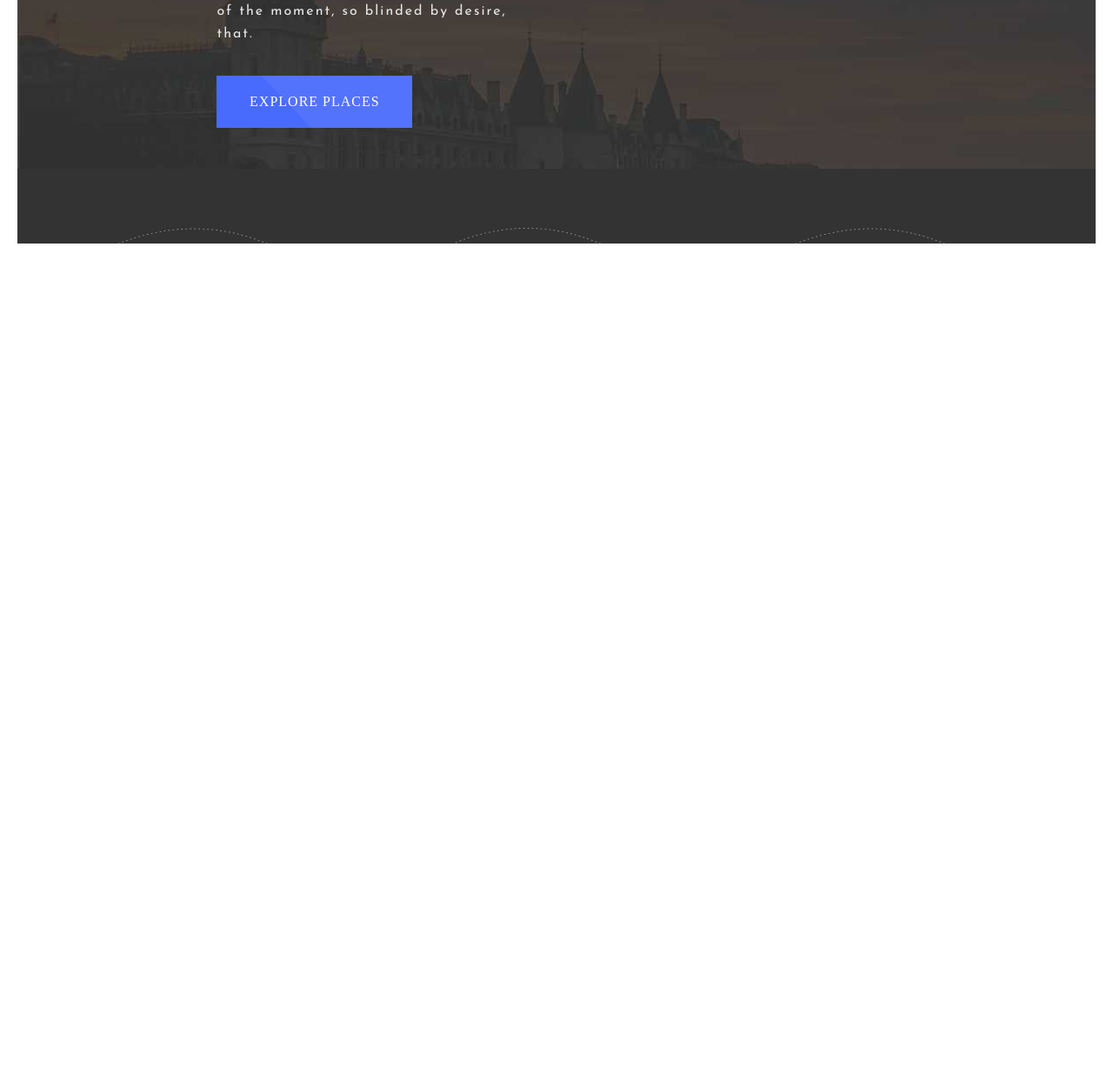
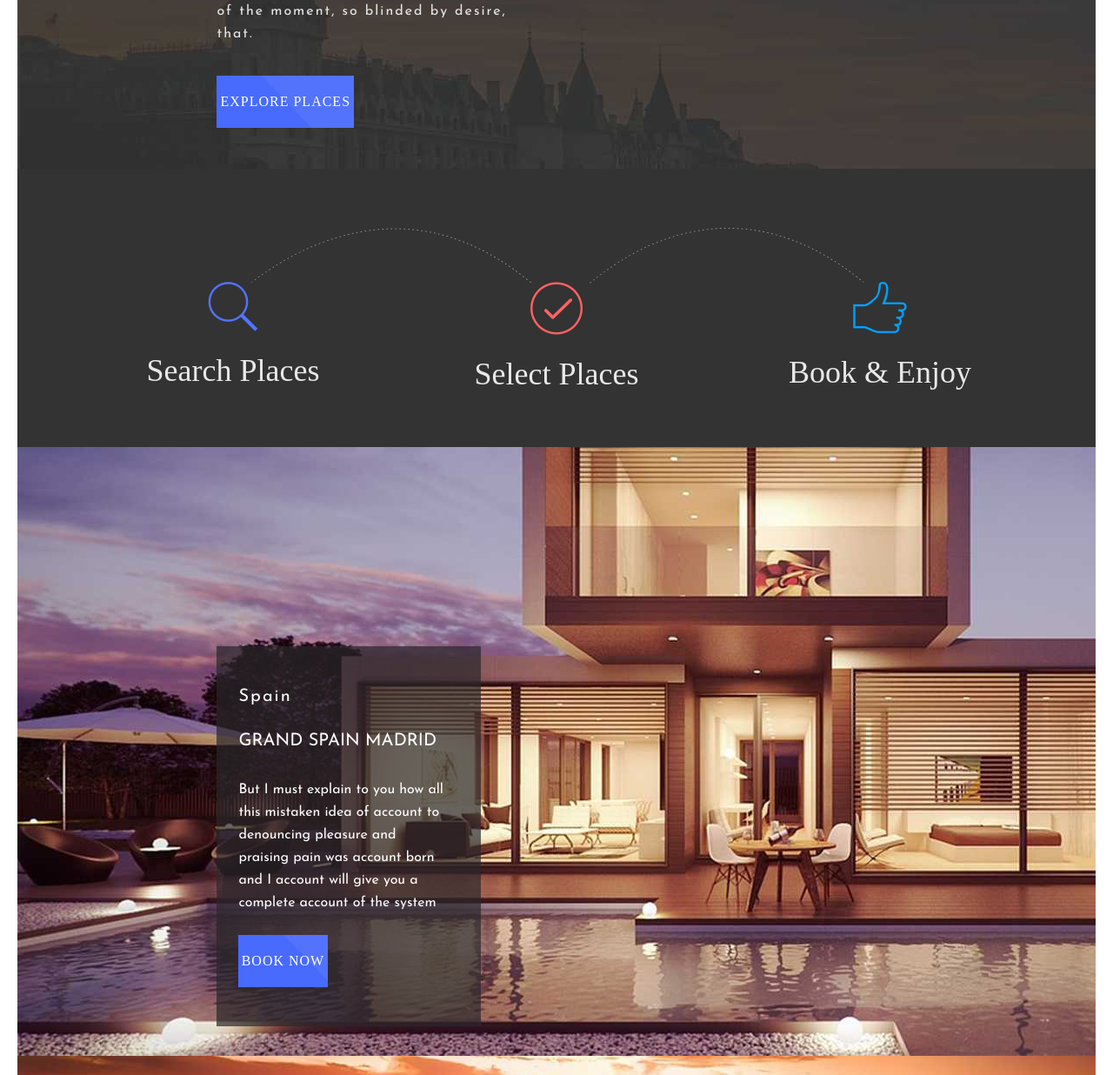
Before and after one commit to 123Irina/homework, a plain HTML site: page First test/index.html in a window 1280 px wide. Shown: the part 1331-2567 px from the top of the page at 87% size. Before the commit the page ends 1631 px from the top, so only its background shows below. Drawn offline with Linux system fonts and the light colour scheme; a web font is replaced by a local one.

Commit message:
test before last block

```diff
--- a/First test/css/style.css
+++ b/First test/css/style.css
@@ -3,6 +3,7 @@
     margin: 0 auto;
     padding: 0;
     color: rgb(255,255,255);
+    font-family: "Josefin Sans", sans-serif;
 }
 
 body {
@@ -16,7 +17,7 @@ h2 {
 button {
     background: url("../img/bg_button.png");
     height: 60px;
-    width: 225px;
+    width: 42%;
     border: none;
     font-size: 16px;
     letter-spacing: 1px;
@@ -139,5 +140,68 @@ div.row2 img {
     margin-right: 0;
 }
 .how_it_work {
-    background: #333333 url("../img/how_it_work.png");
+    background: #333333;
+
 }
+.how_it_work ul {
+    background: #333333 url("../img/how_it_work.png") no-repeat center 0%;
+    display: flex;
+    margin: 0 auto;
+    justify-content: space-between;
+    padding: 5%;
+}
+.how_it_work ul li {
+    display: inline-block;
+    width: 30%;
+    text-align: center;
+    background-color: #333333;
+    border-radius: 50%;
+}
+.how_it_work ul li p {
+    font-size: 36px;
+    color: rgb(232,232,232);
+    font-family: Aleo, serif;
+    text-align: center;
+    margin-top: 20px;
+}
+.villa {
+    height: 700px;
+    background-image: url("../img/thrird_bg.jpg");
+    padding-left: 18.5%;
+    padding-top: 18.5%;
+}
+.sea {
+    height: 700px;
+    background-image: url("../img/fourd_bg.jpg");
+    padding-right: 18.5%;
+    padding-top: 18.5%;
+}
+.sea div {
+    float: right;
+}
+.villa div, .sea div {
+    width: 30%;
+    min-height: 370px;
+    background-color: rgba(42,39,43,0.7);
+    margin: 0;
+    font-size: 16px;
+    line-height: 26px;
+    color: rgb(232,232,232);
+    padding: 45px 35px 45px 25px;
+}
+.villa div h4, .sea div h4 {
+    font-size: 20px;
+    letter-spacing: 2px;
+    font-weight: normal;
+    margin-bottom: 25px;
+}
+.villa div h3, .sea div h3 {
+    font-size: 20px;
+    text-transform: uppercase;
+    color: rgb(254,254,254);
+    font-weight: normal;
+    margin-bottom: 30px;
+}
+.villa div p, .sea div p {
+    margin-bottom: 10%;
+}
--- a/First test/index.html
+++ b/First test/index.html
@@ -3,6 +3,7 @@
 <head>
     <meta charset="UTF-8">
     <title>Bhromaon</title>
+    <link rel="stylesheet" href="https://use.fontawesome.com/releases/v5.1.0/css/all.css" integrity="sha384-lKuwvrZot6UHsBSfcMvOkWwlCMgc0TaWr+30HWe3a4ltaBwTZhyTEggF5tJv8tbt" crossorigin="anonymous">
     <link rel="stylesheet" href="css/normalize.css">
     <link href="https://fonts.googleapis.com/css?family=Josefin+Sans" rel="stylesheet">
     <link rel="stylesheet" href="fonts/aleo.css">
@@ -53,9 +54,40 @@
     </section>
     <div class="how_it_work">
         <ul>
-            <li></li>
+            <li>
+                <img src="img/icon3.png" height="57" width="58"/>
+                <p>Search Places</p>
+            </li>
+            <li>
+                <img src="img/icon2.png" height="61" width="60"/>
+                <p>Select Places</p>
+            </li>
+            <li>
+                <img src="img/icon1.png" height="59" width="62"/>
+                <p>Book & Enjoy</p>
+            </li>
         </ul>
 
     </div>
+    <section class="villa">
+        <div>
+            <h4>Spain</h4>
+            <h3>Grand Spain Madrid</h3>
+            <p>But I must explain to you how all this mistaken idea of account to denouncing pleasure and praising
+                pain was account  born and I account will give you a complete account of the system
+            </p>
+            <button>Book Now</button>
+        </div>
+    </section>
+    <section class="sea">
+        <div class="clearfix">
+            <h4>Spain</h4>
+            <h3>Grand Spain Madrid</h3>
+            <p>But I must explain to you how all this mistaken idea of account to denouncing pleasure and praising
+                pain was account  born and I account will give you a complete account of the system
+            </p>
+            <button>Book Now</button>
+        </div>
+    </section>
 </body>
 </html>
```
Also changed, not shown: First test/img/fourd_bg.jpg (added), First test/img/icon1.png (added), First test/img/icon2.png (added), First test/img/icon3.png (added), First test/img/thrird_bg.jpg (added).
